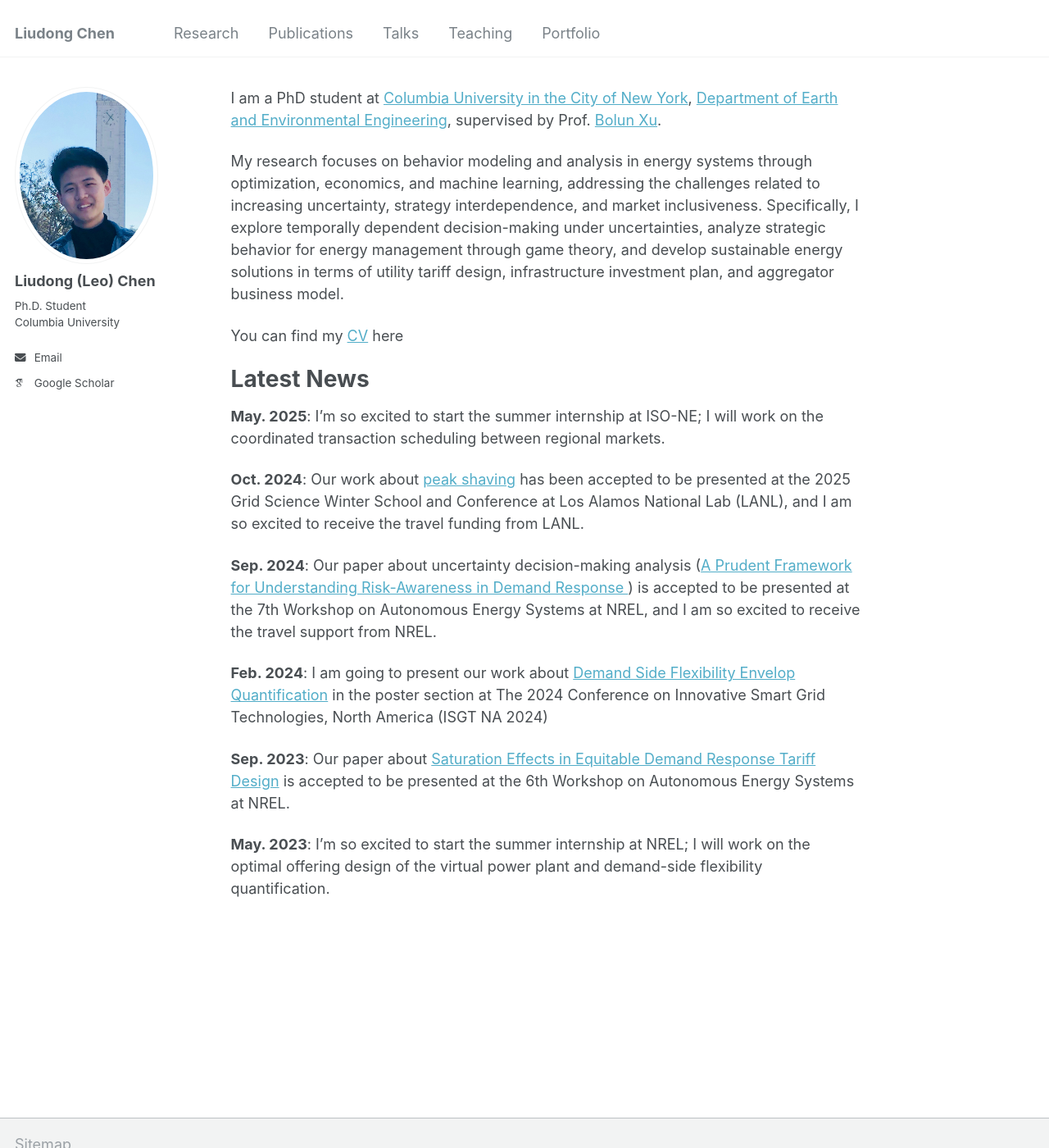
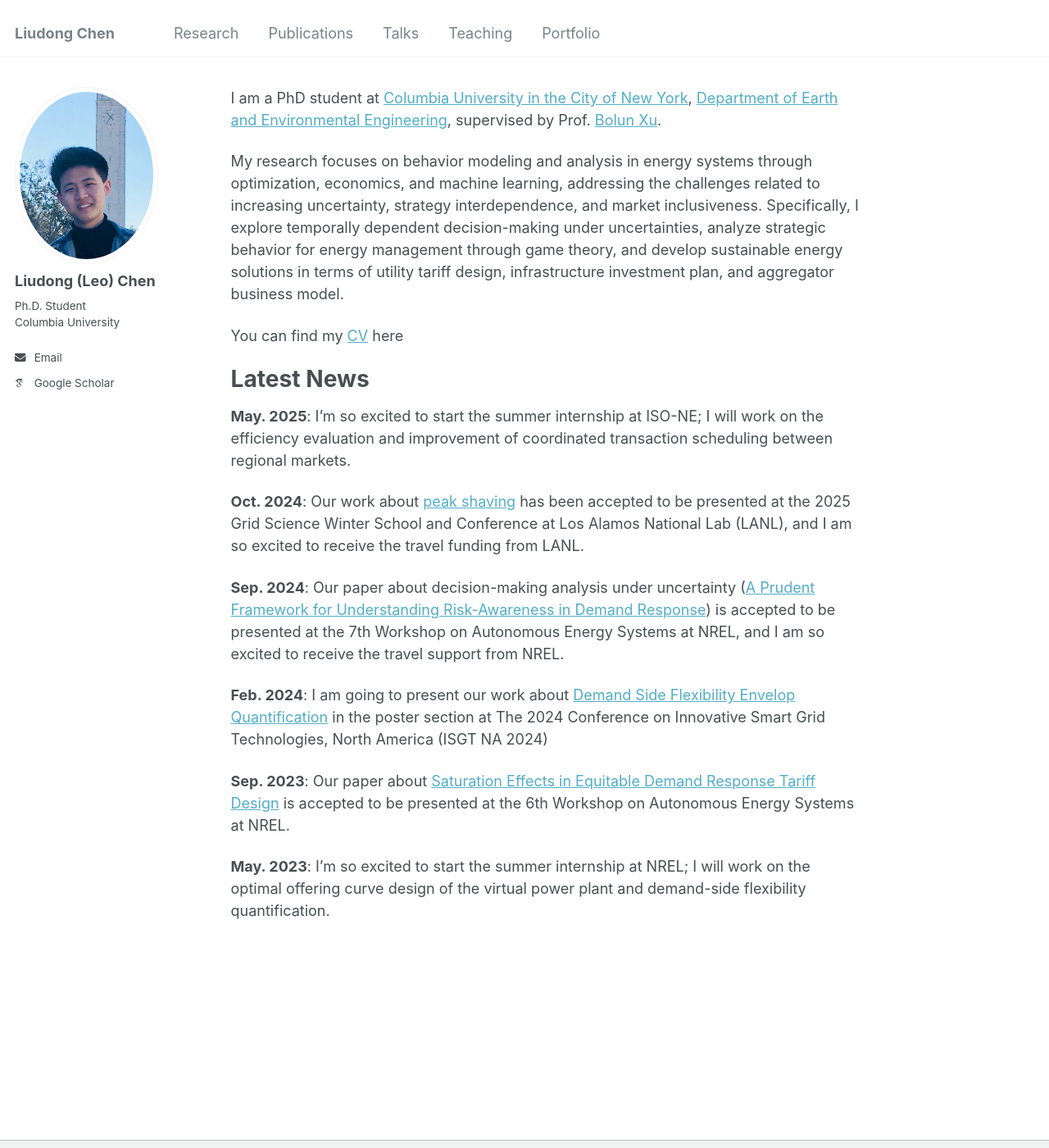
Before and after one commit to liudong-chen/liudong-chen.github.io, a Jekyll site: the page built from _pages/about.md, in a window 1280 px wide and 1400 px high. Shown: the whole window at 82% size. Built offline with Jekyll 4.4.1, drawn with Linux system fonts in a browser that asks for light colours; some web fonts are replaced.

Commit message:
Update about.md
Signed-off-by: liudong-chen <115952987+liudong-chen@users.noreply.github.com>

```diff
--- a/_pages/about.md
+++ b/_pages/about.md
@@ -14,15 +14,14 @@ You can find my [CV](../assets/CV_Liudong.pdf) here
 
 Latest News
 ======
-**May. 2025**: I'm so excited to start the summer internship at ISO-NE; I will work on the coordinated transaction scheduling between regional markets.
+**May. 2025**: I'm so excited to start the summer internship at ISO-NE; I will work on the efficiency evaluation and improvement of coordinated transaction scheduling between regional markets.
 
 **Oct. 2024**: Our work about [peak shaving](https://arxiv.org/abs/2501.02792) has been accepted to be presented at the 2025 Grid Science Winter School and Conference at Los Alamos National Lab (LANL), and I am so excited to receive the travel funding from LANL.
 
-**Sep. 2024**: Our paper about uncertainty decision-making analysis ([A Prudent Framework for Understanding Risk-Awareness in Demand Response
-](https://arxiv.org/abs/2405.16356)) is accepted to be presented at the 7th Workshop on Autonomous Energy Systems at NREL, and I am so excited to receive the travel support from NREL.
+**Sep. 2024**: Our paper about decision-making analysis under uncertainty ([A Prudent Framework for Understanding Risk-Awareness in Demand Response](https://arxiv.org/abs/2405.16356)) is accepted to be presented at the 7th Workshop on Autonomous Energy Systems at NREL, and I am so excited to receive the travel support from NREL.
 
 **Feb. 2024**: I am going to present our work about [Demand Side Flexibility Envelop Quantification](../assets/Demand_flexibility.pdf) in the poster section at The 2024 Conference on Innovative Smart Grid Technologies, North America (ISGT NA 2024)
 
 **Sep. 2023**: Our paper about [Saturation Effects in Equitable Demand Response Tariff Design](../assets/Saturation_Effects.pdf) is accepted to be presented at the 6th Workshop on Autonomous Energy Systems at NREL.
 
-**May. 2023**: I'm so excited to start the summer internship at NREL; I will work on the optimal offering design of the virtual power plant and demand-side flexibility quantification.
+**May. 2023**: I'm so excited to start the summer internship at NREL; I will work on the optimal offering curve design of the virtual power plant and demand-side flexibility quantification.
```
